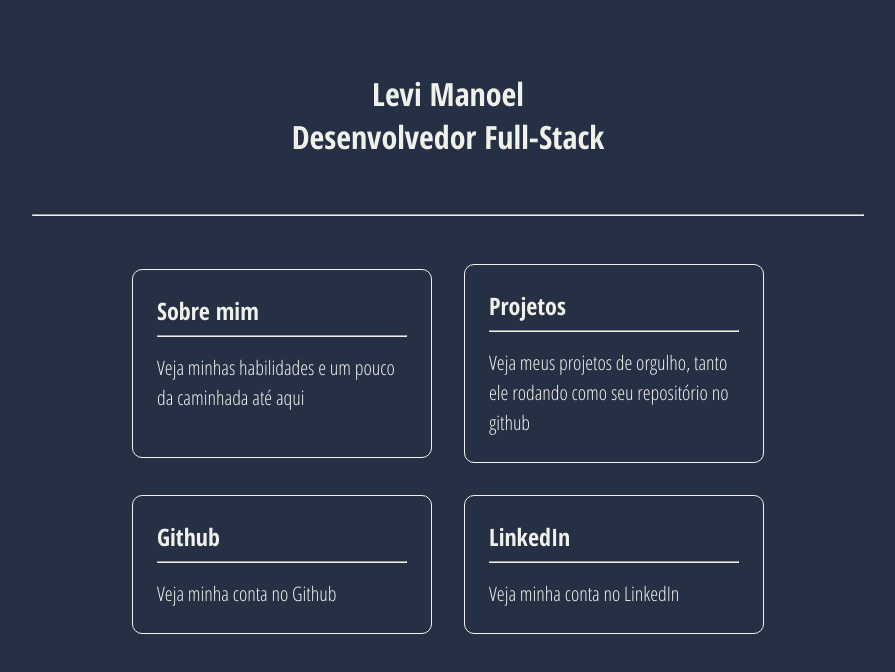
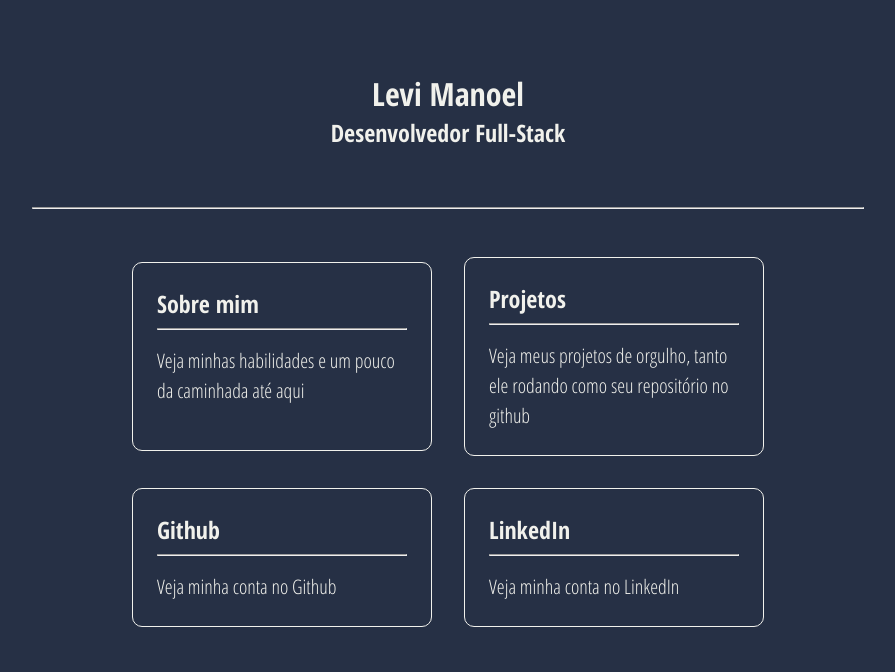
Before and after one commit to levi-manoel/levi-manoel.github.io, a React (Create React App) app: page / in a window 1280 px wide. Shown: the top 672 px of the page, without its empty margins (192-1087 px from the left). Built offline with nearby package versions, Linux system fonts and the light colour scheme; the HTML template or start-up script is replaced by a standard one.

Commit message:
removes %PUBLIC_URL% for vercel

```diff
--- a/public/index.html
+++ b/public/index.html
@@ -2,19 +2,16 @@
 <html lang="en">
   <head>
     <meta charset="utf-8" />
-    <link rel="icon" href="%PUBLIC_URL%/favicon.ico" />
     <meta name="viewport" content="width=device-width, initial-scale=1" />
     <meta name="theme-color" content="#000000" />
     <meta
       name="description"
       content="Portfólio Web de Levi Manoel"
     />
-    <link rel="apple-touch-icon" href="%PUBLIC_URL%/logo192.png" />
     <!--
       manifest.json provides metadata used when your web app is installed on a
       user's mobile device or desktop. See https://developers.google.com/web/fundamentals/web-app-manifest/
     -->
-    <link rel="manifest" href="%PUBLIC_URL%/manifest.json" />
     <!--
       Notice the use of %PUBLIC_URL% in the tags above.
       It will be replaced with the URL of the `public` folder during the build.
--- a/src/components/styles/Header.css
+++ b/src/components/styles/Header.css
@@ -2,32 +2,12 @@ header {
   color: #F1F1EC;
   display: flex;
   align-items: center;
-  justify-content: space-between;
   padding: 1.5em 2em;
   width: 100%;
 }
 
-ul {
-  display: flex;
-  gap: 1em;
+header h2 {
+  line-height: 1.5;
+  font-size: 1.5rem;
+  text-decoration: dashed;
 }
-
-li {
-  list-style: none;
-  font-size: larger;
-}
-
-a {
-  text-decoration: none;
-  color: white;
-}
-
-a:hover {
-  text-decoration: underline;
-}
-
-@media screen and (max-width: 600px) {
-  header {
-    display: none;
-  }
-}
```
